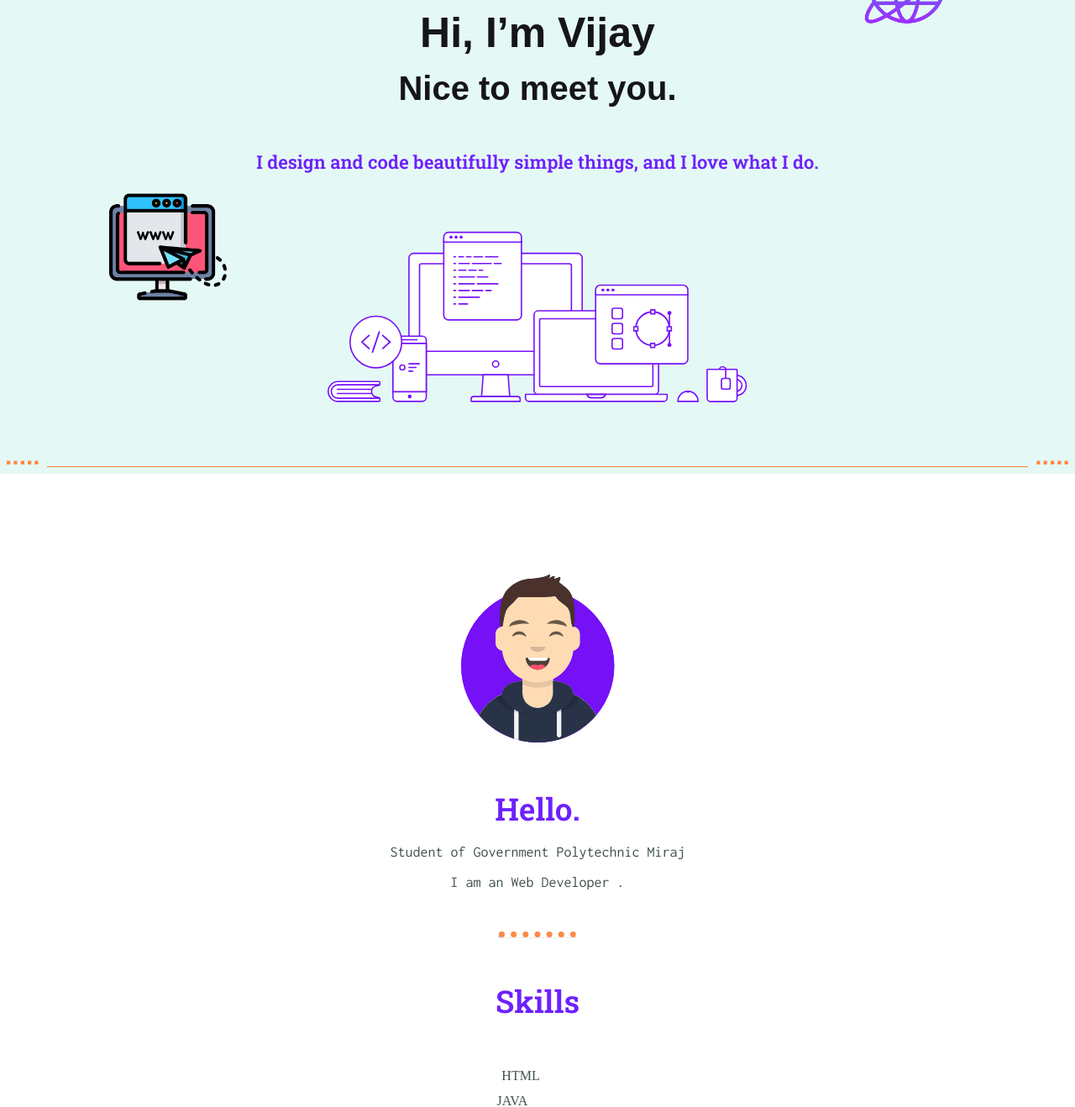
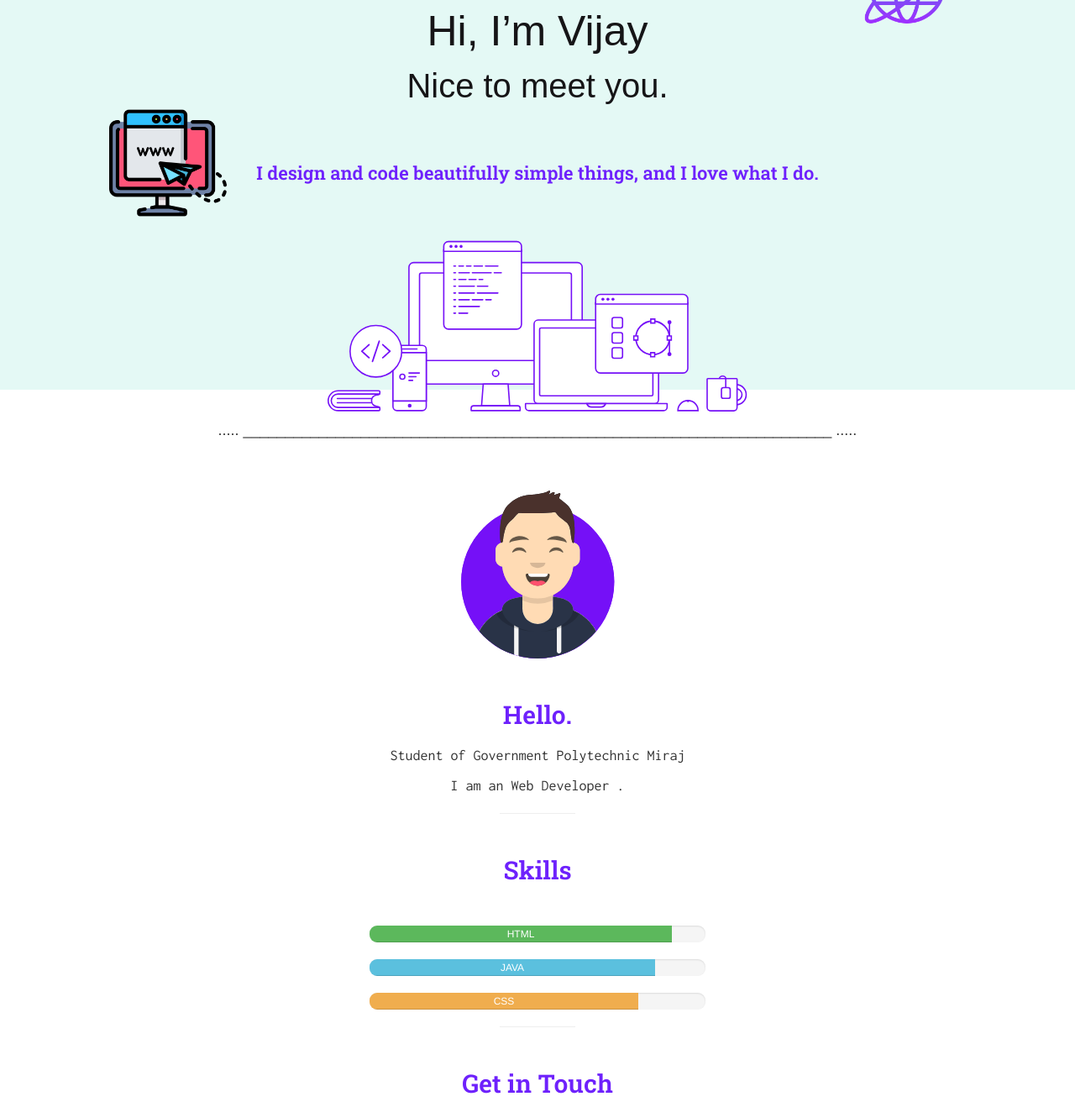
Before and after one commit to viju2004/Vijay-Personal-Web, a plain HTML site: page index.html in a window 1280 px wide. Shown: the part 140-1458 px from the top of the page at 84% size. Drawn offline with nearby package versions, Linux system fonts and the light colour scheme; a web font is replaced by a local one.

Commit message:
Add files via upload

```diff
--- a/index.html
+++ b/index.html
@@ -8,7 +8,7 @@
     <meta http-equiv="X-UA-Compatible" content="IE=edge">
     <meta name="viewport" content="width=device-width, initial-scale=1.0">
 
-     <link rel="stylesheet" href="https://fonts.googleapis.com/icon?family=Material+Icons">
+    <link rel="stylesheet" href="https://fonts.googleapis.com/icon?family=Material+Icons">
     <link rel="preconnect" href="https://fonts.googleapis.com">
     <link rel="preconnect" href="https://fonts.gstatic.com" crossorigin>
     <link href="https://fonts.googleapis.com/css2?family=Amaranth:wght@700&display=swap" rel="stylesheet">
@@ -19,7 +19,9 @@
 
     <script src="https://cdn.lordicon.com/libs/frhvbuzj/lord-icon-2.0.2.js"></script>
 
-
+    <link rel="stylesheet" href="https://maxcdn.bootstrapcdn.com/bootstrap/3.4.1/css/bootstrap.min.css">
+    <script src="https://ajax.googleapis.com/ajax/libs/jquery/3.5.1/jquery.min.js"></script>
+    <script src="https://maxcdn.bootstrapcdn.com/bootstrap/3.4.1/js/bootstrap.min.js"></script>
 
     <link rel="icon" href="favicon.ico">
     <title>Vijay Mali | Developer</title>
@@ -87,9 +89,23 @@
 
     <div class="top">
         <img id="internet" src="internet.png" alt="cloud">
-        <h1>Hi, I’m Vijay </h1>
-           <h3> Nice to meet you. </h3>
-        <h5>I design and code beautifully simple things, and I love what I do.
+        <h1 style="color: #161517
+        ;
+        font-size: 50px;
+        margin: 50px auto 0 auto;
+        font-family: 'Amaranth', sans-serif;">Hi, I’m Vijay </h1>
+           <h2 style="color: #161517
+           ;
+           font-size: 40px;
+           margin: 15px auto 0 auto;
+           font-family: 'Amaranth', sans-serif;"> Nice to meet you. </h3>
+<br>
+        <h5 style=" color: #6e21fc;
+        margin: 50px auto 0 auto;
+        font-size:22px;
+        font-family: 'Dancing Script', cursive;
+
+        font-family: 'Roboto Slab', serif;">I design and code beautifully simple things, and I love what I do.
         </h5>
 
         <img id="web" src="web.png" alt="web">
@@ -107,16 +123,27 @@
         <br>
 
 
-        <h2>Hello.</h2>
+        <h2 style=" color: #6e21fc;
+        margin: 50px auto 0 auto;
+        font-size:30px;
+        font-family: 'Dancing Script', cursive;
+
+        font-family: 'Roboto Slab', serif;">Hello.</h2>
+        <br>
 
         <p>Student of Government Polytechnic Miraj</em></p>
         <p>I am an Web Developer .</p>
 
         <hr>
-        <h2>Skills</h2>
+        <h2 style=" color: #6e21fc;
+        margin: 50px auto 0 auto;
+        font-size:30px;
+        font-family: 'Dancing Script', cursive;
+
+        font-family: 'Roboto Slab', serif;">Skills</h2>
         <div class="skillno1">
 
-          <div class="progress" style="border-radius: 9px;">
+            <div class="progress" style="border-radius: 9px;">
                 <div class="progress-bar progress-bar-success" role="progressbar" aria-valuenow="40"
                 aria-valuemin="0" aria-valuemax="100" style="width:90% ;border-color:black ">
                   HTML
@@ -125,7 +152,7 @@
 
               <div class="progress"style="border-radius: 9px;">
                 <div class="progress-bar progress-bar-info" role="progressbar" aria-valuenow="50"
-                aria-valuemin="0" aria-valuemax="100" style="width:85%;border-color:black">
+                aria-valuemin="0" aria-valuemax="100" style="width:85%;border-color:black" >
                     JAVA
                 </div>
               </div>
@@ -138,10 +165,19 @@
               </div>
 
 
+
+
         </div>
 
+
+
         <hr>
-        <h2>Get in Touch</h2>
+        <h2  style=" color: #6e21fc;
+        margin: 50px auto 0 auto;
+        font-size:30px;
+        font-family: 'Dancing Script', cursive;
+
+        font-family: 'Roboto Slab', serif;">Get in Touch</h2>
 
          <br>
 
@@ -157,8 +193,6 @@
         <a class="links" href="https://github.com/viju2004"> <img class="logo"src="github.png" alt="insta"> GitHub</a>
         <a class="links" href="https://www.instagram.com/itz.viju/"> <img class="logo"src="instagram.png" alt="insta"> Instagram</a>
 
-
-        <p class="copyright">© 2021 Vijay Mali .</p>
     </div>
 </body>
 </html>
```
